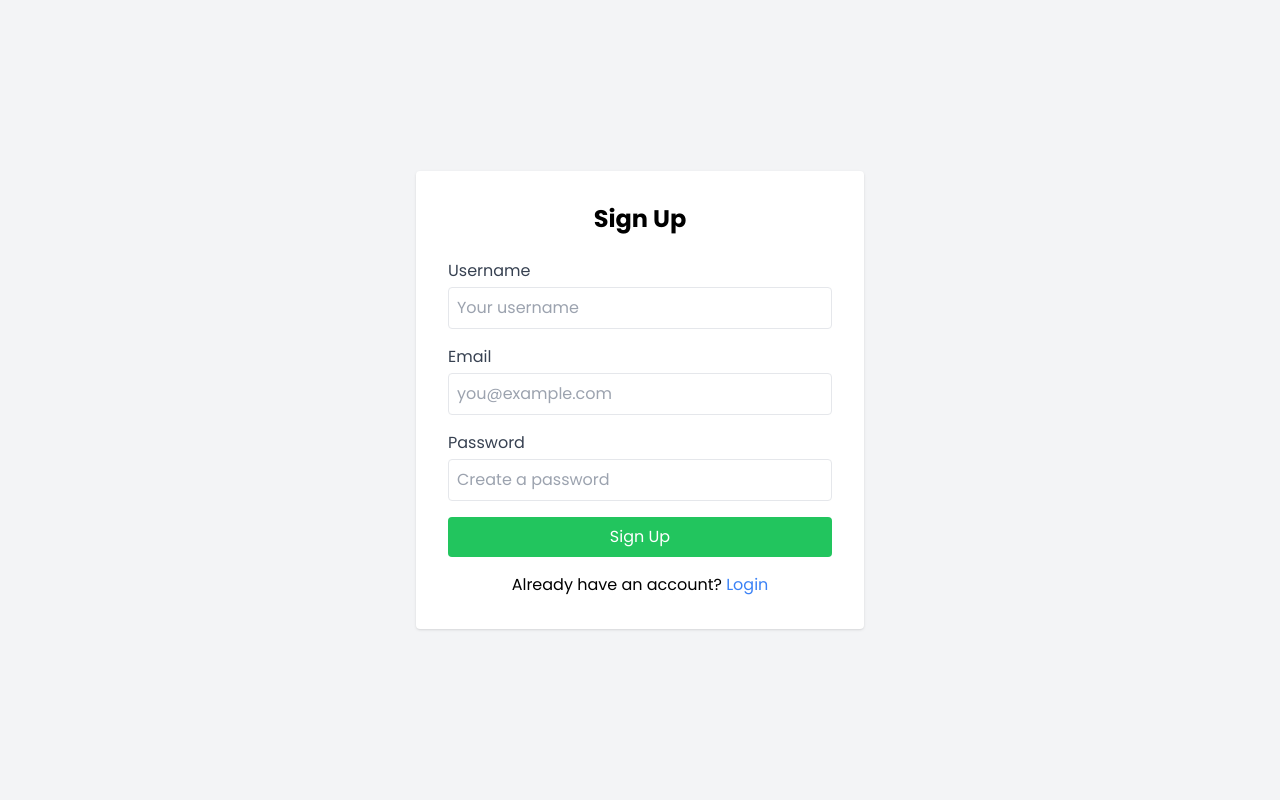
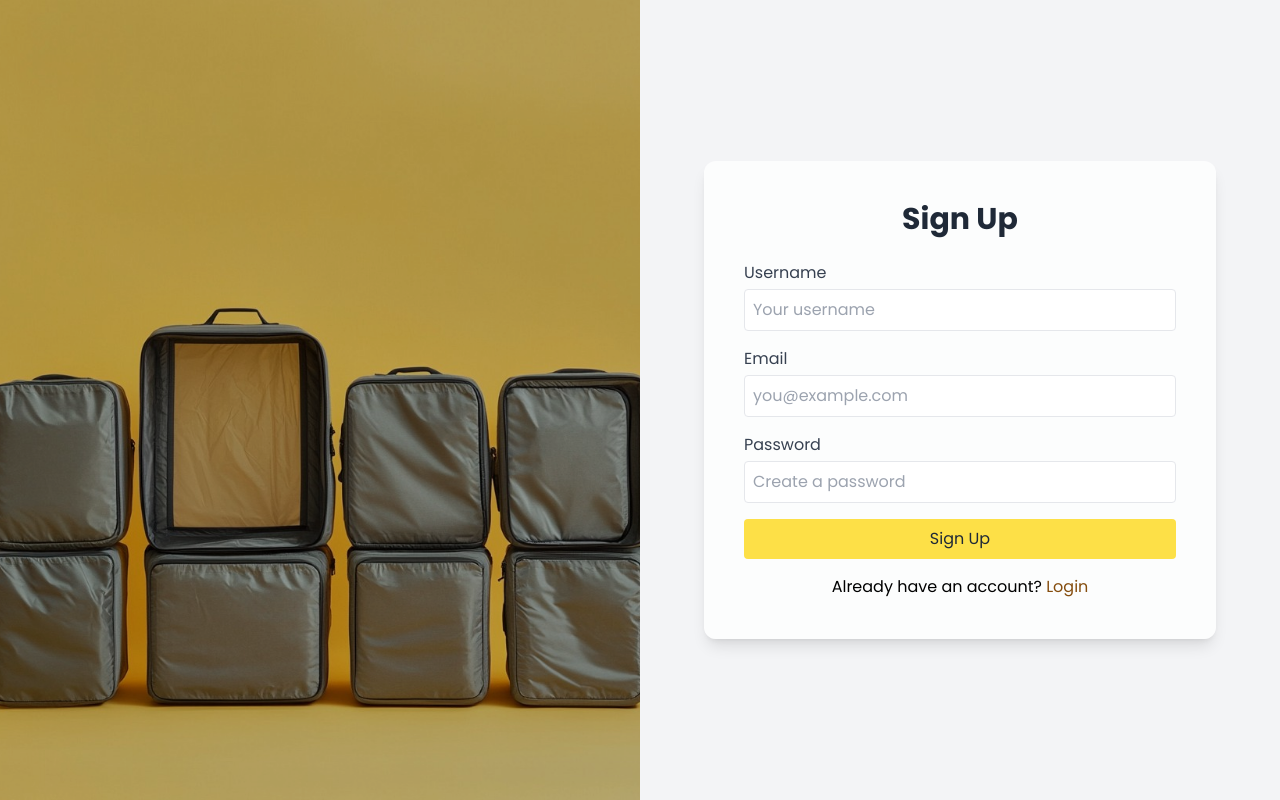
Before and after one commit to qureshikaif/travel-packing-organizer, a React (Create React App) app in the folder client/: page /signup in a window 1280 px wide. Built offline with nearby package versions, Linux system fonts and the light colour scheme.

Commit message:
chore: updated client

```diff
--- a/client/src/pages/login.js
+++ b/client/src/pages/login.js
@@ -1,7 +1,10 @@
 // src/components/LoginPage.js
+
 import { useState } from 'react';
 import { Link } from 'react-router-dom';
 import { useAuth } from '../context/auth-context';
+
+import Background from '../assets/side.jpg'; // Ensure the path is correct
 
 const LoginPage = () => {
   const { login } = useAuth();
@@ -12,7 +15,6 @@ const LoginPage = () => {
   const handleSubmit = e => {
     e.preventDefault();
     // Simulate authentication logic
-    // In a real application, you'd verify credentials with a backend service
     if (email && password) {
       // Mock user data
       const userData = {
@@ -26,15 +28,31 @@ const LoginPage = () => {
   };
 
   return (
-    <div className="flex items-center justify-center min-h-screen bg-gray-100">
-      <div className="w-full max-w-md bg-white p-8 rounded shadow">
-        <h2 className="text-2xl font-bold mb-6 text-center">Login</h2>
+    <>
+
+      {/* Main Container */}
+      <div className="flex flex-col md:flex-row items-center justify-center min-h-screen">
+        {/* Left Side - Image */}
+        <div className="hidden md:block md:w-1/2 relative h-screen">
+          <img
+            src={Background}
+            alt="Travel Gear"
+            className="w-full h-full object-cover"
+          />
+          {/* Optional Black Overlay on Image */}
+          <div className="absolute inset-0 bg-black opacity-25"></div>
+        </div>
+
+        {/* Right Side - Login Form */}
+        <div className="w-full md:w-1/2 flex items-center justify-center p-6">
+          <div className="bg-white bg-opacity-80 p-10 rounded-xl shadow-lg w-full max-w-lg">
+            <h2 className="text-3xl font-bold mb-6 text-gray-800 text-center">Login</h2>
             <form onSubmit={handleSubmit} className="space-y-4">
               <div>
                 <label className="block text-gray-700">Email</label>
                 <input
                   type="email"
-              className="w-full mt-1 p-2 border rounded focus:outline-none focus:ring-2 focus:ring-blue-500"
+                  className="w-full mt-1 p-2 border rounded focus:outline-none focus:ring-2 focus:ring-yellow-500"
                   value={email}
                   onChange={e => setEmail(e.target.value)}
                   required
@@ -45,25 +63,30 @@ const LoginPage = () => {
                 <label className="block text-gray-700">Password</label>
                 <input
                   type="password"
-              className="w-full mt-1 p-2 border rounded focus:outline-none focus:ring-2 focus:ring-blue-500"
+                  className="w-full mt-1 p-2 border rounded focus:outline-none focus:ring-2 focus:ring-yellow-500"
                   value={password}
                   onChange={e => setPassword(e.target.value)}
                   required
                   placeholder="Your password"
                 />
               </div>
-          <button type="submit" className="w-full bg-blue-500 text-white p-2 rounded hover:bg-blue-600 transition">
+              <button
+                type="submit"
+                className="w-full bg-yellow-300 text-gray-800 p-2 rounded hover:bg-yellow-400 transition"
+              >
                 Login
               </button>
             </form>
             <p className="mt-4 text-center">
               Don't have an account?{' '}
-          <Link to="/signup" className="text-green-500 hover:underline">
+              <Link to="/signup" className="text-yellow-800 hover:underline">
                 Sign Up
               </Link>
             </p>
           </div>
         </div>
+      </div>
+    </>
   );
 };
 
--- a/client/src/pages/signup.js
+++ b/client/src/pages/signup.js
@@ -1,7 +1,10 @@
 // src/components/SignupPage.js
+
 import { useState } from 'react';
 import { Link } from 'react-router-dom';
 import { useAuth } from '../context/auth-context';
+
+import Background from '../assets/side.jpg'; // Ensure the path is correct
 
 const SignupPage = () => {
   const { login } = useAuth();
@@ -26,15 +29,28 @@ const SignupPage = () => {
   };
 
   return (
-    <div className="flex items-center justify-center min-h-screen bg-gray-100">
-      <div className="w-full max-w-md bg-white p-8 rounded shadow">
-        <h2 className="text-2xl font-bold mb-6 text-center">Sign Up</h2>
+    <div className="flex flex-col md:flex-row items-center justify-center min-h-screen">
+      {/* Left Side - Image */}
+      <div className="hidden md:block md:w-1/2 relative h-screen">
+        <img
+          src={Background}
+          alt="Travel Gear"
+          className="w-full h-full object-cover"
+        />
+        {/* Optional Black Overlay on Image */}
+        <div className="absolute inset-0 bg-black opacity-25"></div>
+      </div>
+
+      {/* Right Side - Signup Form */}
+      <div className="w-full md:w-1/2 flex items-center justify-center p-6">
+        <div className="bg-white bg-opacity-80 p-10 rounded-xl shadow-lg w-full max-w-lg">
+          <h2 className="text-3xl font-bold mb-6 text-gray-800 text-center">Sign Up</h2>
           <form onSubmit={handleSubmit} className="space-y-4">
             <div>
               <label className="block text-gray-700">Username</label>
               <input
                 type="text"
-              className="w-full mt-1 p-2 border rounded focus:outline-none focus:ring-2 focus:ring-green-500"
+                className="w-full mt-1 p-2 border rounded focus:outline-none focus:ring-2 focus:ring-yellow-500"
                 value={username}
                 onChange={e => setUsername(e.target.value)}
                 required
@@ -45,7 +61,7 @@ const SignupPage = () => {
               <label className="block text-gray-700">Email</label>
               <input
                 type="email"
-              className="w-full mt-1 p-2 border rounded focus:outline-none focus:ring-2 focus:ring-green-500"
+                className="w-full mt-1 p-2 border rounded focus:outline-none focus:ring-2 focus:ring-yellow-500"
                 value={email}
                 onChange={e => setEmail(e.target.value)}
                 required
@@ -56,23 +72,27 @@ const SignupPage = () => {
               <label className="block text-gray-700">Password</label>
               <input
                 type="password"
-              className="w-full mt-1 p-2 border rounded focus:outline-none focus:ring-2 focus:ring-green-500"
+                className="w-full mt-1 p-2 border rounded focus:outline-none focus:ring-2 focus:ring-yellow-500"
                 value={password}
                 onChange={e => setPassword(e.target.value)}
                 required
                 placeholder="Create a password"
               />
             </div>
-          <button type="submit" className="w-full bg-green-500 text-white p-2 rounded hover:bg-green-600 transition">
+            <button
+              type="submit"
+              className="w-full bg-yellow-300 text-gray-800 p-2 rounded hover:bg-yellow-400 transition"
+            >
               Sign Up
             </button>
           </form>
           <p className="mt-4 text-center">
             Already have an account?{' '}
-          <Link to="/login" className="text-blue-500 hover:underline">
+            <Link to="/login" className="text-yellow-800 hover:underline">
               Login
             </Link>
           </p>
+        </div>
       </div>
     </div>
   );
```
Also changed, not shown: client/src/assets/side.jpeg (added), client/src/assets/side.jpg (added). Lines whose indentation alone changed are shown as unchanged.
